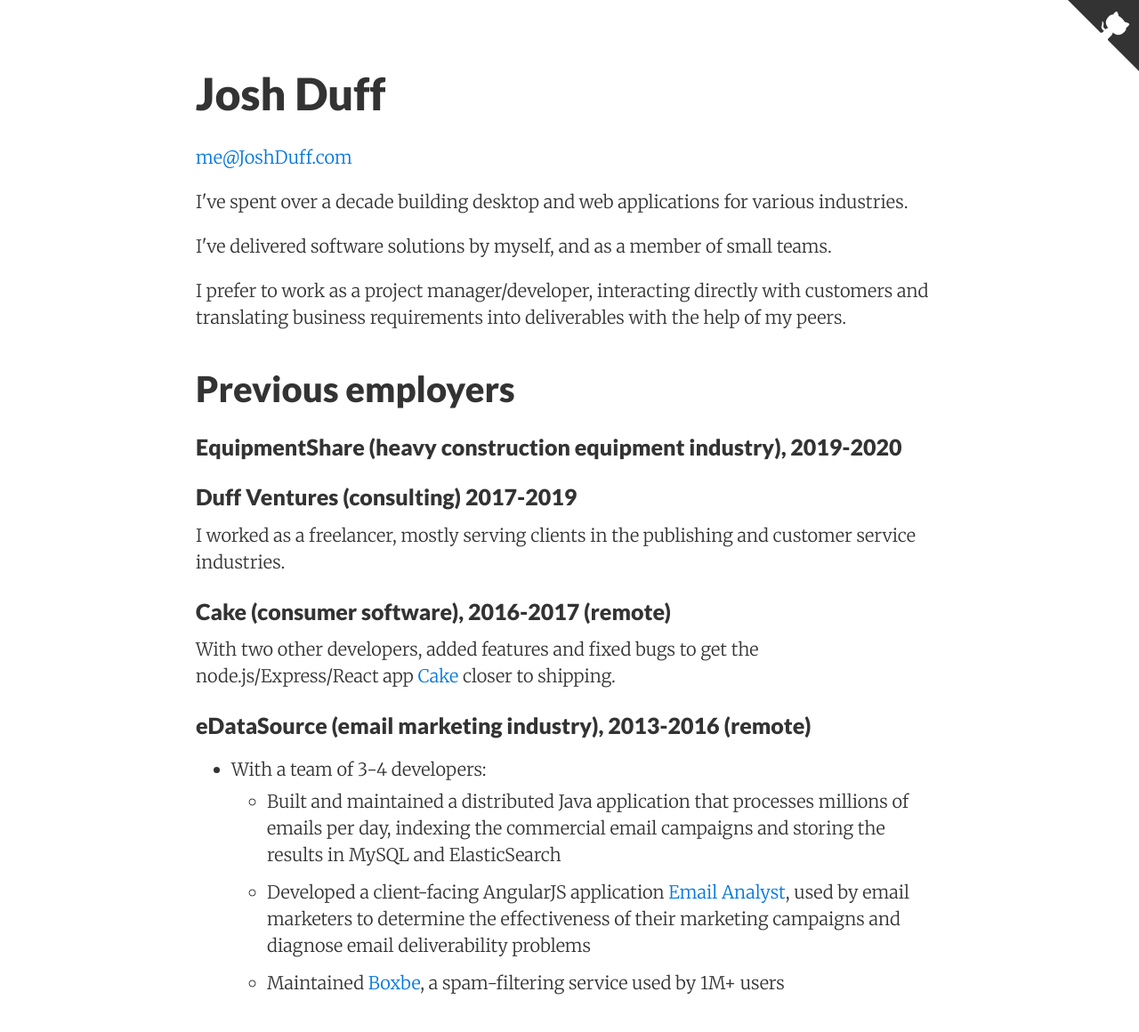
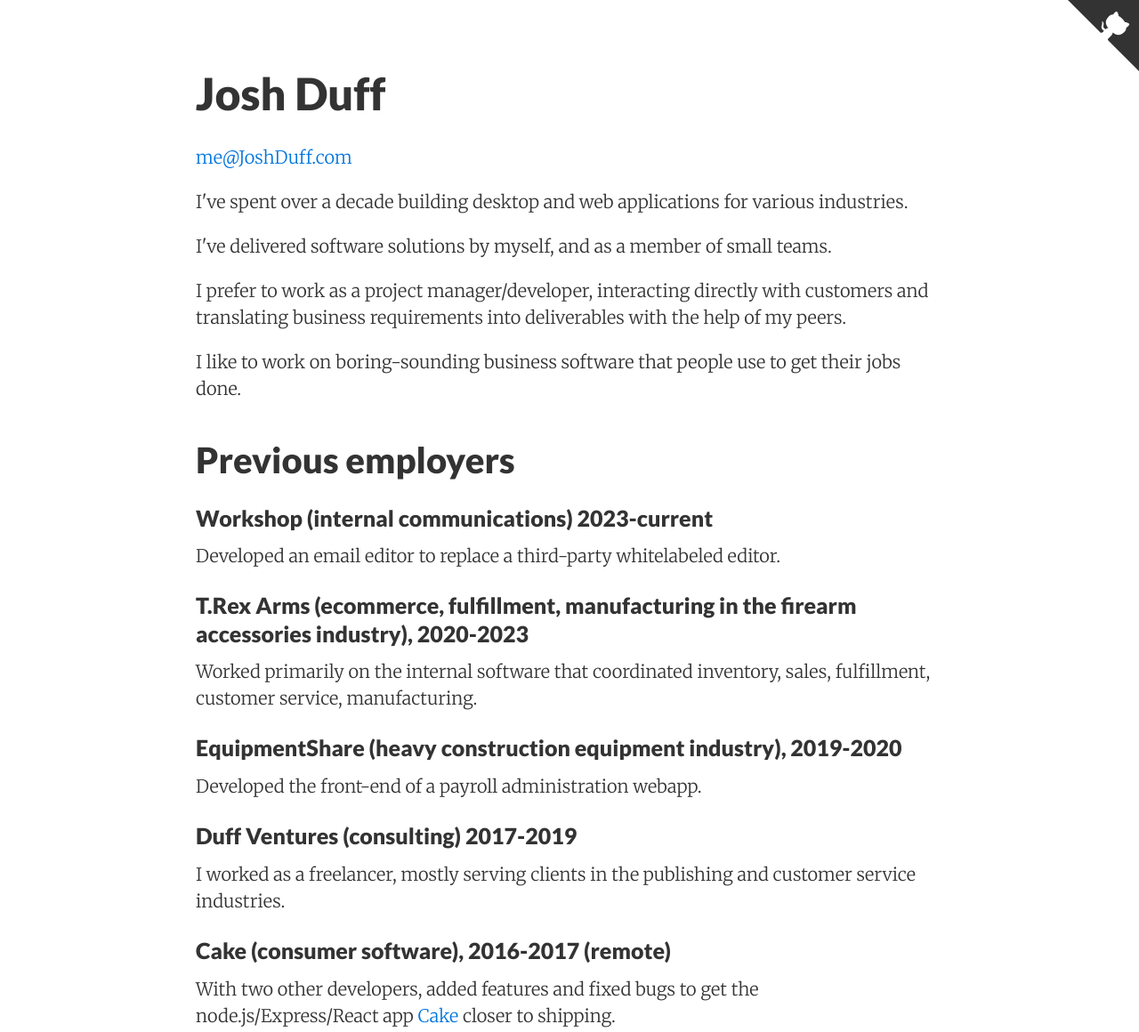
Before and after one commit to TehShrike/resume, a website: page index.html in a window 1280 px wide. Shown: the top 1160 px of the page at 89% size. Drawn offline with Linux system fonts and the light colour scheme.

Commit message:
add the last few employers

```diff
--- a/index.html
+++ b/index.html
@@ -18,8 +18,14 @@
 <p>I've spent over a decade building desktop and web applications for various industries.</p>
 <p>I've delivered software solutions by myself, and as a member of small teams.</p>
 <p>I prefer to work as a project manager/developer, interacting directly with customers and translating business requirements into deliverables with the help of my peers.</p>
+<p>I like to work on boring-sounding business software that people use to get their jobs done.</p>
 <h2>Previous employers</h2>
+<h3>Workshop (internal communications) 2023-current</h3>
+<p>Developed an email editor to replace a third-party whitelabeled editor.</p>
+<h3>T.Rex Arms (ecommerce, fulfillment, manufacturing in the firearm accessories industry), 2020-2023</h3>
+<p>Worked primarily on the internal software that coordinated inventory, sales, fulfillment, customer service, manufacturing.</p>
 <h3>EquipmentShare (heavy construction equipment industry), 2019-2020</h3>
+<p>Developed the front-end of a payroll administration webapp.</p>
 <h3>Duff Ventures (consulting) 2017-2019</h3>
 <p>I worked as a freelancer, mostly serving clients in the publishing and customer service industries.</p>
 <h3>Cake (consumer software), 2016-2017 (remote)</h3>
@@ -91,6 +97,7 @@
 <li>Svelte</li>
 <li>Express</li>
 <li>Koa</li>
+<li>Vue</li>
 </ul></li>
 <li>Java</li>
 <li>PHP</li>
```
Also changed, not shown: readme.md, 1 other file.
